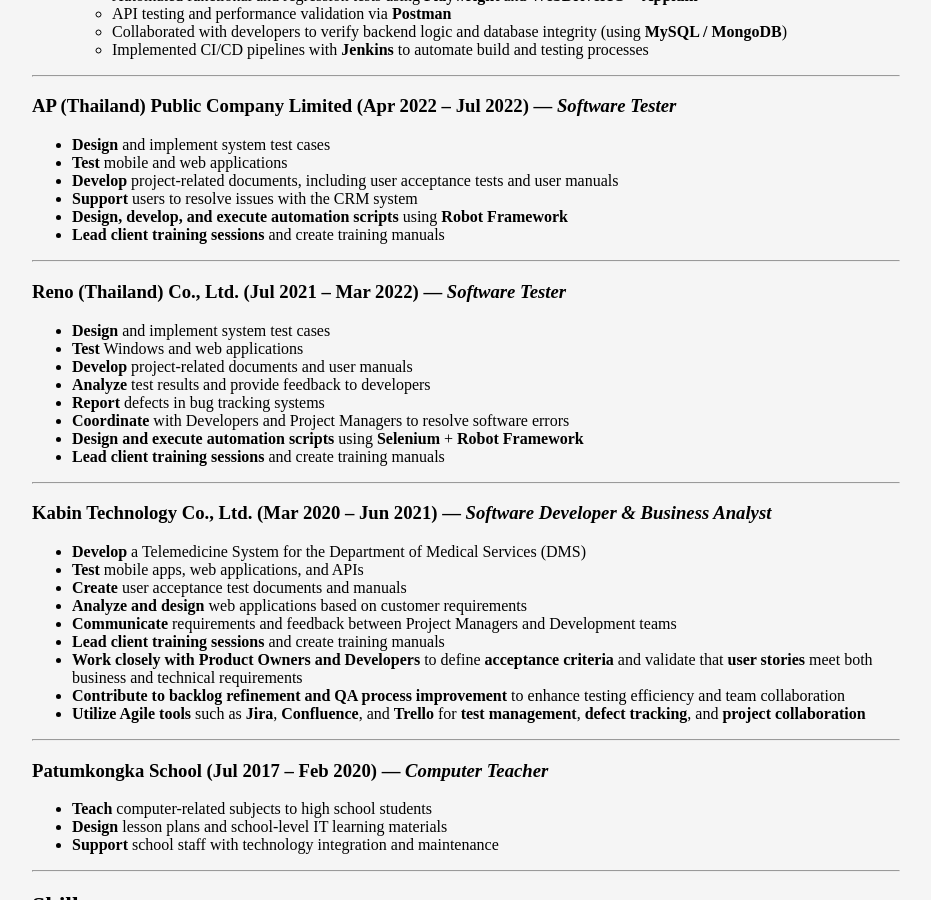
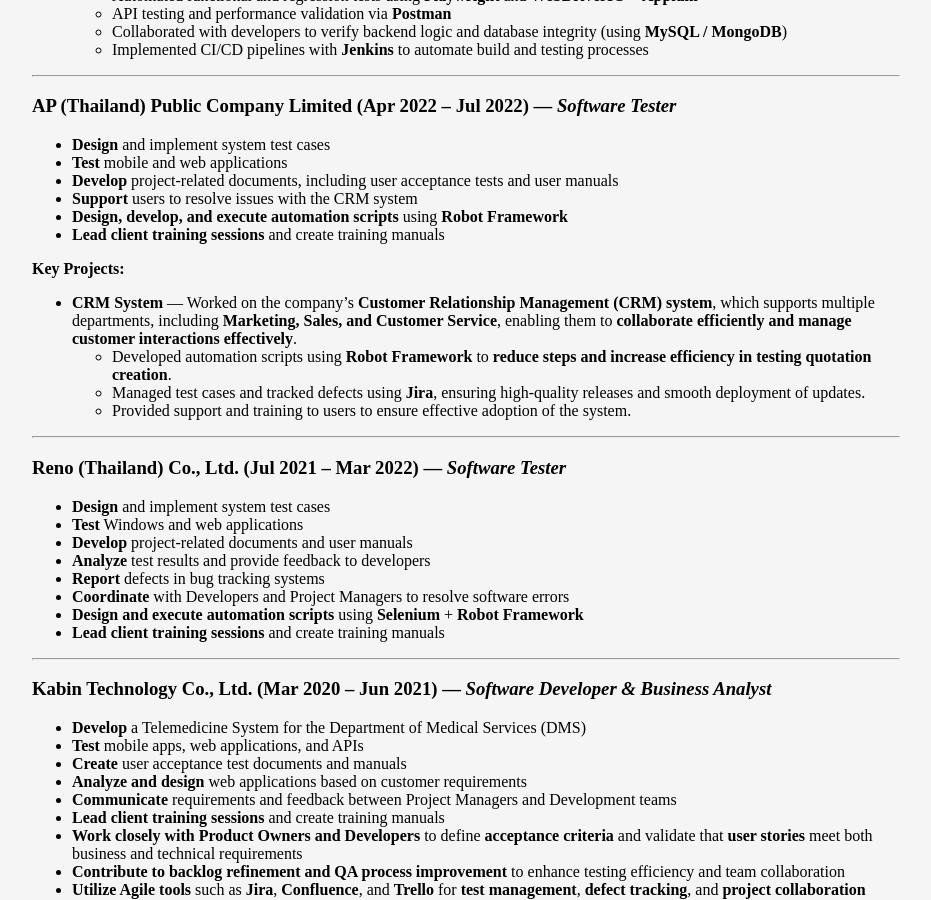
Before and after one commit to pichai-nootor/pichai-nootor.github.io, a Jekyll site: the page built from index.md, in a window 1280 px wide and 900 px high, scrolled down 1181 px. Shown: the whole window, without its empty margins (174-1105 px from the left). Built offline with Jekyll 4.4.1, drawn with Linux system fonts in a browser that asks for light colours; our own code applies the rules of GitHub Pages for plain Markdown files.

Commit message:
Update index.md

```diff
--- a/index.md
+++ b/index.md
@@ -48,6 +48,12 @@
 - **Design, develop, and execute automation scripts** using **Robot Framework**
 - **Lead client training sessions** and create training manuals
 
+**Key Projects:**
+- **CRM System** — Worked on the company's **Customer Relationship Management (CRM) system**, which supports multiple departments, including **Marketing, Sales, and Customer Service**, enabling them to **collaborate efficiently and manage customer interactions effectively**.
+  - Developed automation scripts using **Robot Framework** to **reduce steps and increase efficiency in testing quotation creation**.
+  - Managed test cases and tracked defects using **Jira**, ensuring high-quality releases and smooth deployment of updates.
+  - Provided support and training to users to ensure effective adoption of the system.
+
 ---
 
 ### Reno (Thailand) Co., Ltd. (Jul 2021 – Mar 2022) — *Software Tester*
```
